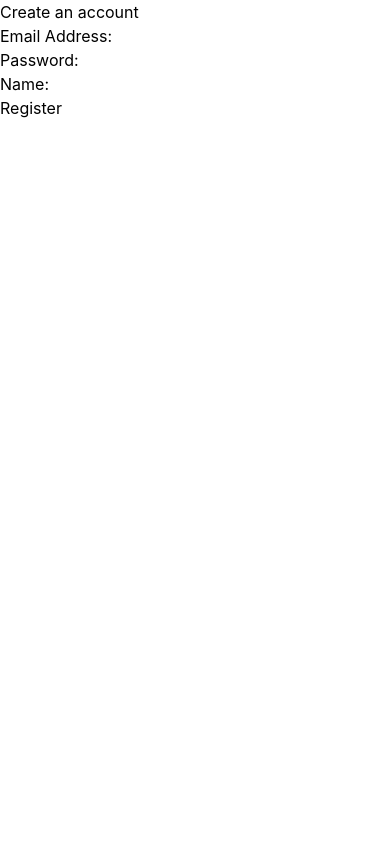
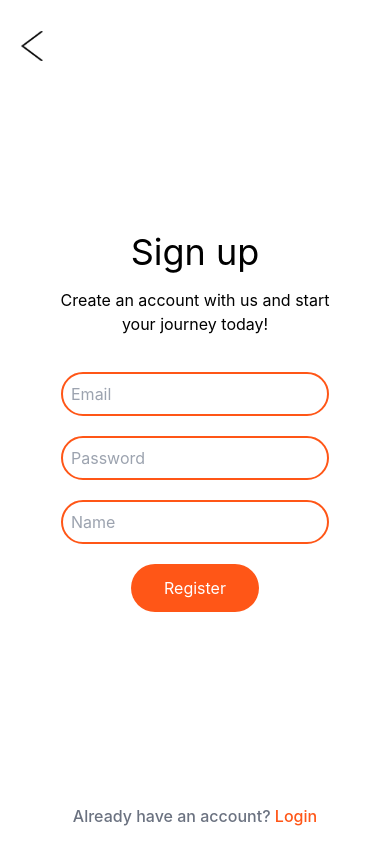
Before and after one commit to faisalakb/Capstone-Front-End, a React (Create React App) app: page /register in a window 390 px wide. Built offline with nearby package versions, Linux system fonts and the light colour scheme.

Commit message:
ADD THE HAMBURGER MENU FOR MOBILE SCREENS

```diff
--- a/src/features/home/dashboard.js
+++ b/src/features/home/dashboard.js
@@ -3,39 +3,116 @@ import { useDispatch } from 'react-redux';
 import { useNavigate } from 'react-router-dom';
 import { logoutUser } from '../user/loginUserSlice';
 import HouseList from '../house/components/Houses';
+import Hamburger from '../../assets/menu.png';
+import CloseButton from '../../assets/close.png';
 
 const Dashboard = () => {
   const dispatch = useDispatch();
   const navigate = useNavigate();
+
+  const [isMobileMenuOpen, setIsMobileMenuOpen] = React.useState(false);
 
   const handleLogout = () => {
     dispatch(logoutUser());
     navigate('/');
   };
 
+  const toggleMobileMenu = () => {
+    setIsMobileMenuOpen(!isMobileMenuOpen);
+  };
+
+  const closeMobileMenu = () => {
+    setIsMobileMenuOpen(false);
+  };
+
   return (
-    <div>
-      <nav>
-        <ul>
+    <div className="static flex flex-col h-screen items-center">
+      {/* Navigation bar (desktop view) */}
+      <nav className="hidden lg:flex bg-gray-800 text-white px-4 py-2">
+        <ul className="flex space-x-4">
           <li>
-            <a href="/">Houses</a>
+            <a href="/dashboard" className="hover:text-gray-400">
+              Houses
+            </a>
           </li>
           <li>
-            <a href="/add">Add house</a>
+            <a href="/add" className="hover:text-gray-400">
+              Add house
+            </a>
           </li>
           <li>
-            <a href="/delete">Delete a house</a>
+            <a href="/delete" className="hover:text-gray-400">
+              Delete a house
+            </a>
           </li>
           <li>
-            <a href="/favorites">My Favorites</a>
+            <a href="/favorites" className="hover:text-gray-400">
+              My Favorites
+            </a>
           </li>
         </ul>
-        <button type="button" onClick={handleLogout}>
+        <button
+          type="button"
+          onClick={handleLogout}
+          className="ml-auto text-white hover:text-gray-400"
+        >
           Logout
         </button>
       </nav>
-      <h1>Dashboard</h1>
-      <HouseList />
+
+      {/* Mobile menu (toggles on smaller screens) */}
+      <div
+        className={`lg:hidden fixed top-0 left-0 h-screen z-50 overflow-auto bg-white shadow-lg ${
+          isMobileMenuOpen ? 'w-1/2' : 'w-0'
+        } transition-all duration-300 ease-in-out`}
+      >
+        <button
+          type="button"
+          onClick={closeMobileMenu}
+          className="absolute top-4 right-4"
+        >
+          <img src={CloseButton} alt="Close Menu" className="w-8 h-8" />
+        </button>
+        <ul className="p-4">
+          <li>
+            <a href="/dashboard" className="hover:text-gray-400 block mb-2">
+              Houses
+            </a>
+          </li>
+          <li>
+            <a href="/add" className="hover:text-gray-400 block mb-2">
+              Add house
+            </a>
+          </li>
+          <li>
+            <a href="/delete" className="hover:text-gray-400 block mb-2">
+              Delete a house
+            </a>
+          </li>
+          <li>
+            <a href="/favorites" className="hover:text-gray-400 block mb-2">
+              My Favorites
+            </a>
+          </li>
+        </ul>
+      </div>
+
+      {/* Hamburger menu button (on smaller screens) */}
+      <button
+        type="button"
+        onClick={toggleMobileMenu}
+        className={`lg:hidden fixed top-4 left-4 ${
+          isMobileMenuOpen ? 'hidden' : ''
+        }`}
+      >
+        <img src={Hamburger} alt="Open Menu" className="w-8 h-8" />
+      </button>
+
+      <h2 className="lg:hidden absolute top-3 text-2xl">Houses</h2>
+
+      <div className="flex-grow px-4 py-4 mt-10">
+        <HouseList />
+      </div>
     </div>
   );
 };
--- a/src/features/user/components/registerUser.js
+++ b/src/features/user/components/registerUser.js
@@ -1,6 +1,7 @@
 import React, { useState } from 'react';
 import { useDispatch, useSelector } from 'react-redux';
 import { postRegisterUser, selectStatus } from '../registrationSlice';
+import backImage from '../../../assets/back.png';
 
 const RegistrationForm = () => {
   const [formData, setFormData] = useState({
@@ -31,32 +32,34 @@ const RegistrationForm = () => {
   };
 
   return (
-    <div>
-      <h2>Create an account</h2>
-      {status === 'loading' && <div>Creating account...</div>}
-      {status === 'failed' && <div>Registration failed. Please try again.</div>}
-      {status === 'succeeded' && <div>Account created! You can now  log in.</div>}
-      <form onSubmit={handleSubmit}>
+    <div className="static flex flex-col items-center justify-center h-screen text-center">
+      <div className="absolute top-2 left-0 p-2">
+        <a href="/"><img src={backImage} alt="back" className="w-12 h-12 pt-3" /></a>
+      </div>
+      <div className="w-[70vw] h-1/6">
+        <h2 className="text-4xl mb-4">Sign up</h2>
+        <p>Create an account with  us and start your journey today!</p>
+        {status === 'loading' && <div className="text-primary">Creating account...</div>}
+        {status === 'failed' && <div className="text-primary">Registration failed. Please try again.</div>}
+        {status === 'succeeded' && <div className="text-primary">Account created! You can now  log in.</div>}
+      </div>
+      <form onSubmit={handleSubmit} className="flex flex-col gap-5 justify-center items-center">
         <div>
-          <label htmlFor="email">
-            Email Address:
-            <input type="email" name="email" value={formData.email} onChange={handleChange} required />
-          </label>
+          <input type="email" name="email" value={formData.email} onChange={handleChange} className="border-2 border-primary p-2 rounded-3xl" placeholder="Email" required />
         </div>
         <div>
-          <label htmlFor="password">
-            Password:
-            <input type="password" name="password" value={formData.password} onChange={handleChange} required />
-          </label>
+          <input type="password" name="password" value={formData.password} onChange={handleChange} className="border-2 border-primary p-2 rounded-3xl" placeholder="Password" required />
         </div>
         <div>
-          <label htmlFor="name">
-            Name:
-            <input type="text" name="name" value={formData.name} onChange={handleChange} required />
-          </label>
+          <input type="text" name="name" value={formData.name} onChange={handleChange} className="border-2 border-primary p-2 rounded-3xl" placeholder="Name" required />
         </div>
-        <button type="submit">Register</button>
+        <button type="submit" className="bg-primary rounded-3xl p-3 text-white w-32">Register</button>
       </form>
+      <div className="absolute bottom-4 text-gray-500 font-medium">
+        Already have an account?
+        {' '}
+        <a href="/login" className="text-primary"> Login</a>
+      </div>
     </div>
   );
 };
```
Also changed, not shown: src/assets/close.png (added), src/assets/menu.png (added).
